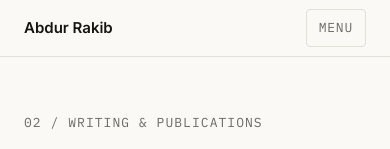
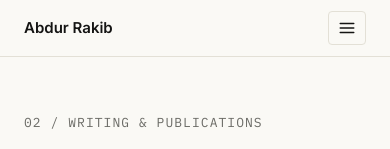
Before and after one commit to abdurrakib0/rakibxyz-2026, a Next.js app in the folder nextjs/: page /writing in a window 390 px wide. Shown: the top 149 px of the page. Built offline with nearby package versions, Linux system fonts and the light colour scheme; no server answers.

Commit message:
Replace mobile menu text with 3-bar hamburger icon and animated close state

```diff
--- a/nextjs/app/globals.css
+++ b/nextjs/app/globals.css
@@ -155,25 +155,42 @@
 
     .mobile-menu-details summary {
       list-style: none;
-      font-family: var(--font-mono);
-      font-size: var(--step--2);
-      letter-spacing: 0.06em;
-      text-transform: uppercase;
-      color: var(--ink-muted);
+      display: flex;
+      align-items: center;
+      justify-content: center;
+      color: var(--ink);
       cursor: pointer;
-      padding: var(--space-2) var(--space-3);
+      padding: 7px 9px;
       border: var(--hairline);
       border-radius: var(--radius);
       user-select: none;
+      transition: all 0.2s ease;
     }
 
     .mobile-menu-details summary::-webkit-details-marker {
       display: none;
     }
 
+    .mobile-menu-details .menu-icon-bars {
+      display: block;
+    }
+
+    .mobile-menu-details .menu-icon-close {
+      display: none;
+    }
+
     .mobile-menu-details[open] summary {
       background: var(--surface);
-      color: var(--ink);
+      color: var(--accent);
+      border-color: var(--accent);
+    }
+
+    .mobile-menu-details[open] .menu-icon-bars {
+      display: none;
+    }
+
+    .mobile-menu-details[open] .menu-icon-close {
+      display: block;
     }
 
     .menu-content {
--- a/nextjs/components/Header.tsx
+++ b/nextjs/components/Header.tsx
@@ -95,7 +95,37 @@ export default function Header() {
 
         {/* Mobile Menu (Details Drawer) */}
         <details className="mobile-menu-details" aria-label="Mobile Navigation Menu">
-          <summary className="menu-trigger">menu</summary>
+          <summary className="menu-trigger" aria-label="Toggle navigation menu">
+            <svg
+              className="menu-icon-bars"
+              width="18"
+              height="18"
+              viewBox="0 0 24 24"
+              fill="none"
+              stroke="currentColor"
+              strokeWidth="2"
+              strokeLinecap="round"
+              strokeLinejoin="round"
+            >
+              <line x1="3" y1="6" x2="21" y2="6" />
+              <line x1="3" y1="12" x2="21" y2="12" />
+              <line x1="3" y1="18" x2="21" y2="18" />
+            </svg>
+            <svg
+              className="menu-icon-close"
+              width="18"
+              height="18"
+              viewBox="0 0 24 24"
+              fill="none"
+              stroke="currentColor"
+              strokeWidth="2"
+              strokeLinecap="round"
+              strokeLinejoin="round"
+            >
+              <line x1="18" y1="6" x2="6" y2="18" />
+              <line x1="6" y1="6" x2="18" y2="18" />
+            </svg>
+          </summary>
           <div className="menu-content">
             <nav className="mobile-nav">
               <Link
```
